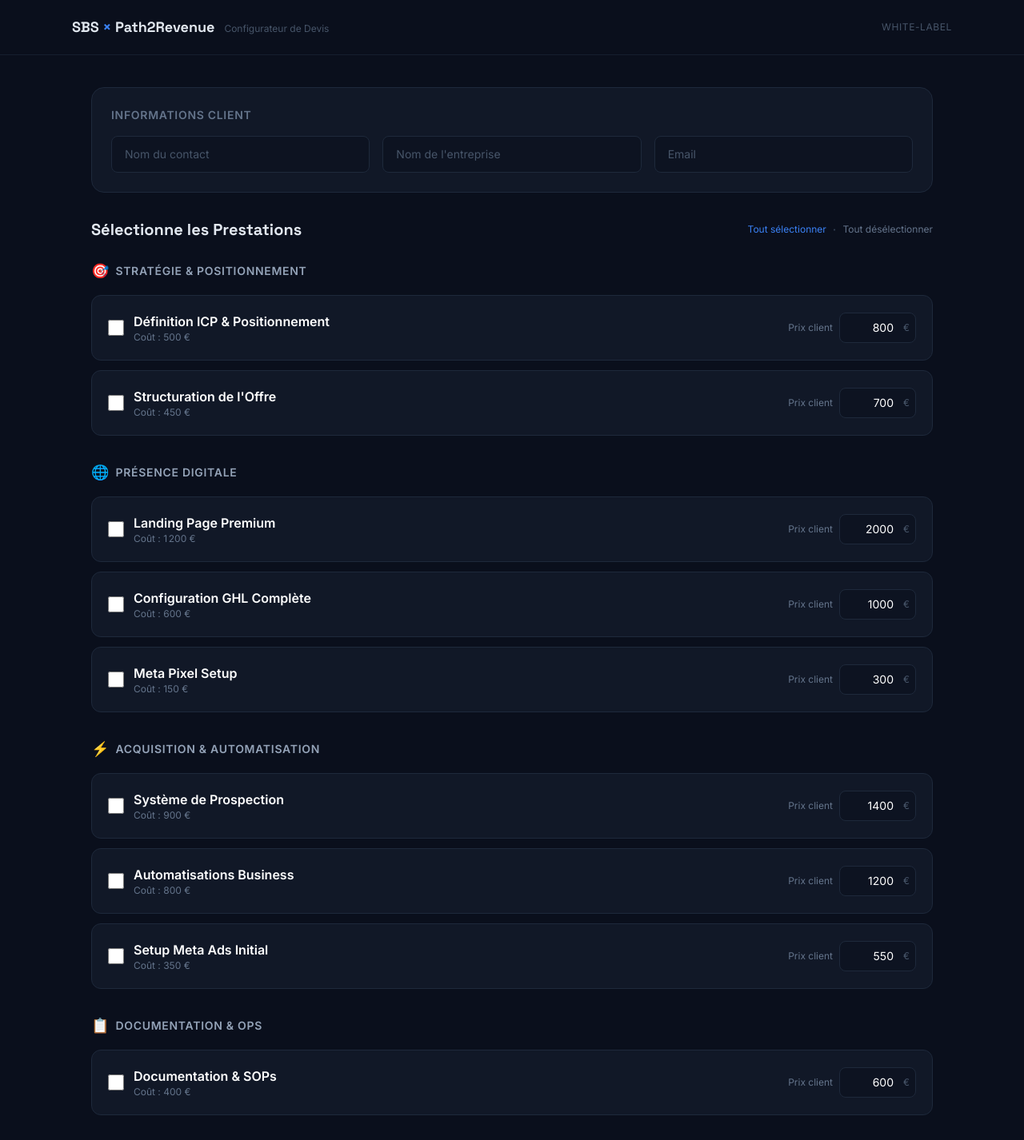
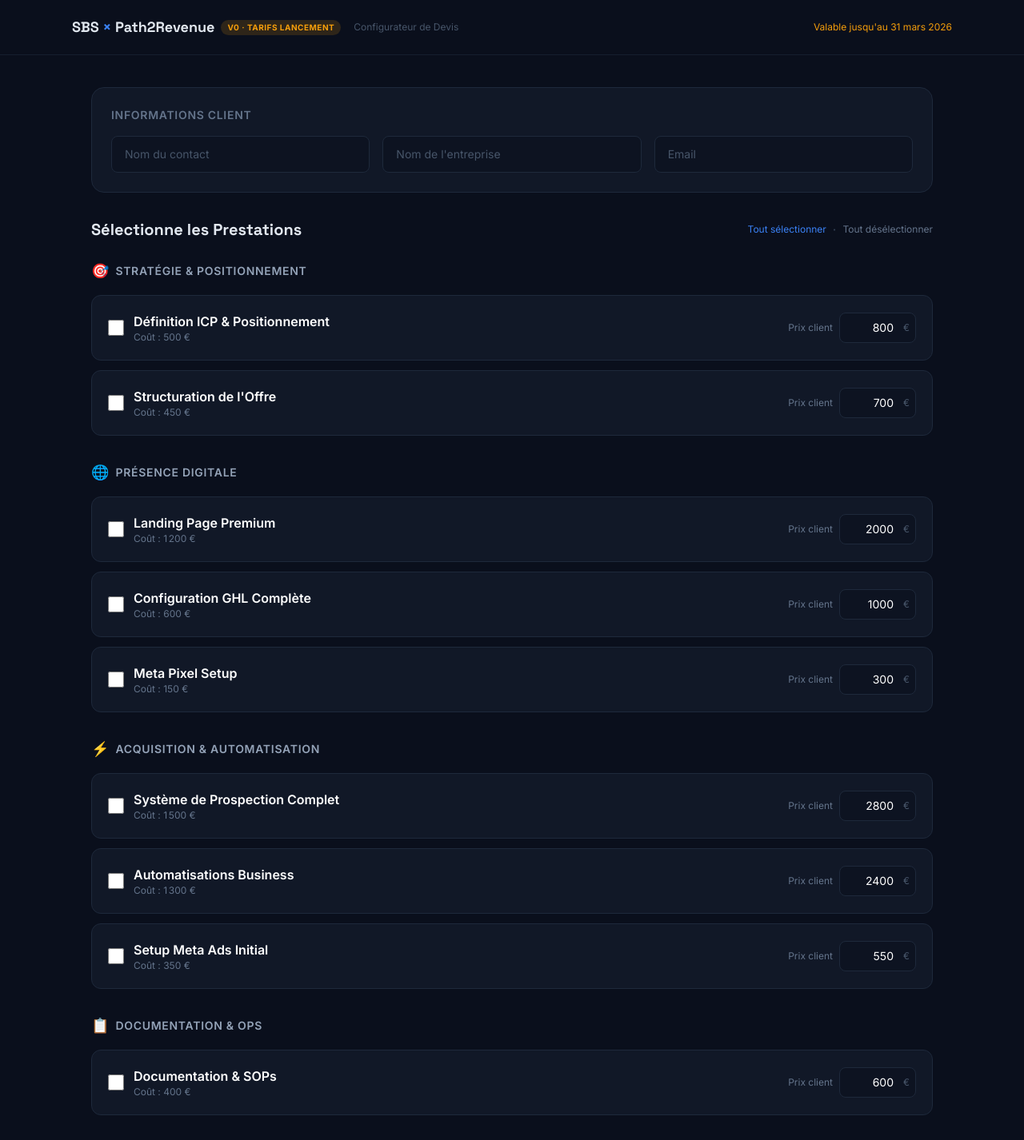
Before and after one commit to path2revenue/path2revenue, a Next.js app: page /offre-ahmed in a window 1280 px wide. Shown: the top 1426 px of the page at 80% size. Built offline with nearby package versions, Linux system fonts and the light colour scheme.

Commit message:
feat: V0 launch pricing (valid until March 31), upgrade prospection + automation scopes and prices

```diff
--- a/app/offre-ahmed/page.js
+++ b/app/offre-ahmed/page.js
@@ -1,6 +1,12 @@
 "use client";
 
 import { useState, useRef } from "react";
+
+/* ═══════════════════════════════════════════════════════
+   V0 LAUNCH CONFIG
+   ═══════════════════════════════════════════════════════ */
+const V0_LABEL = "v0 · Tarifs Lancement";
+const V0_EXPIRY = "31 mars 2026";
 
 /* ═══════════════════════════════════════════════════════
    SERVICE CATALOG — only what Bilal delivers
@@ -92,29 +98,32 @@ const CATEGORIES = [
         services: [
             {
                 id: "prospection",
-                name: "Système de Prospection",
-                cost: 900,
-                defaultPrice: 1400,
+                name: "Système de Prospection Complet",
+                cost: 1500,
+                defaultPrice: 2800,
                 scope: [
-                    "Définition des canaux d'acquisition",
+                    "Scraping ciblé de prospects qualifiés (LinkedIn, annuaires, bases)",
+                    "Enrichissement de données (emails, postes, entreprises)",
+                    "Segmentation intelligente par IA (scoring, intent signals)",
                     "Setup outil d'outreach (Lemlist ou équiv.)",
-                    "Séquences multicanal (email, LinkedIn, SMS)",
-                    "Enrichissement de données prospects",
-                    "Scoring et priorisation des leads",
-                    "Documentation du process",
+                    "Séquences multicanal automatisées (email + LinkedIn)",
+                    "Priorisation et qualification des leads",
+                    "Documentation complète du système",
                 ],
             },
             {
                 id: "automations",
                 name: "Automatisations Business",
-                cost: 800,
-                defaultPrice: 1200,
+                cost: 1300,
+                defaultPrice: 2400,
                 scope: [
-                    "Workflows lead nurturing (GHL / n8n)",
+                    "Workflows lead nurturing complets (GHL / n8n / Make)",
                     "Relances automatiques no-show / no-decision",
-                    "Notifications sur événements clés",
-                    "Webhooks et intégrations tierces",
-                    "Documentation technique",
+                    "Notifications intelligentes sur événements clés",
+                    "Webhooks et intégrations tierces (CRM, Slack, etc.)",
+                    "Automatisation onboarding client",
+                    "Reporting et alertes automatisées",
+                    "Documentation technique de chaque workflow",
                 ],
             },
             {
@@ -246,7 +255,10 @@ export default function OffreAhmed() {
                             <div className="text-2xl font-bold text-[#0C111D]" style={{ fontFamily: "'Space Grotesk', sans-serif" }}>
                                 Stars<span className="text-[#3B82F6]">Bridge</span>System
                             </div>
-                            <div className="text-xs text-[#64748B] mt-1">Agency · Digital Growth Partner</div>
+                            <div className="flex items-center gap-2 mt-1">
+                                <span className="text-xs text-[#64748B]">Agency · Digital Growth Partner</span>
+                                <span className="text-[9px] bg-[#F59E0B]/15 text-[#F59E0B] px-1.5 py-0.5 rounded-full font-bold uppercase">{V0_LABEL}</span>
+                            </div>
                         </div>
                         <div className="text-right text-sm">
                             <div className="font-bold text-[#0C111D]">DEVIS N° {devisNumber}</div>
@@ -390,7 +402,10 @@ export default function OffreAhmed() {
 
                 <div className="max-w-[900px] mx-auto px-6 py-12">
                     <div className="text-center mb-12">
-                        <div className="text-xs text-[#A78BFA] uppercase tracking-widest mb-2">Document Interne</div>
+                        <div className="inline-flex items-center gap-2 mb-2">
+                            <span className="text-xs text-[#A78BFA] uppercase tracking-widest">Document Interne</span>
+                            <span className="text-[9px] bg-[#F59E0B]/15 text-[#F59E0B] px-1.5 py-0.5 rounded-full font-bold uppercase">{V0_LABEL}</span>
+                        </div>
                         <h1 className="text-3xl font-bold" style={{ fontFamily: "'Space Grotesk', sans-serif" }}>
                             Récap Bilal ← Ahmed
                         </h1>
@@ -501,13 +516,14 @@ export default function OffreAhmed() {
             {/* Header */}
             <header className="border-b border-[#1E293B]/60 py-5 px-6">
                 <div className="max-w-[1100px] mx-auto flex items-center justify-between">
-                    <div>
+                    <div className="flex items-center gap-2">
                         <span className="text-lg font-bold" style={{ fontFamily: "'Space Grotesk', sans-serif" }}>
                             SBS <span className="text-[#3B82F6]">×</span> Path2Revenue
                         </span>
-                        <span className="text-xs text-[#475569] ml-3">Configurateur de Devis</span>
+                        <span className="text-[10px] bg-[#F59E0B]/15 text-[#F59E0B] px-2 py-0.5 rounded-full font-bold uppercase tracking-wider">{V0_LABEL}</span>
+                        <span className="text-xs text-[#475569] ml-2">Configurateur de Devis</span>
                     </div>
-                    <span className="text-xs text-[#475569] tracking-wider uppercase">White-Label</span>
+                    <span className="text-xs text-[#F59E0B]">Valable jusqu'au {V0_EXPIRY}</span>
                 </div>
             </header>
 
```
